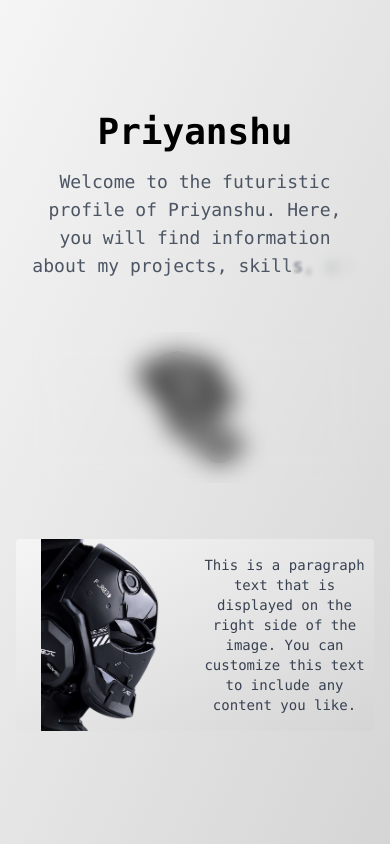
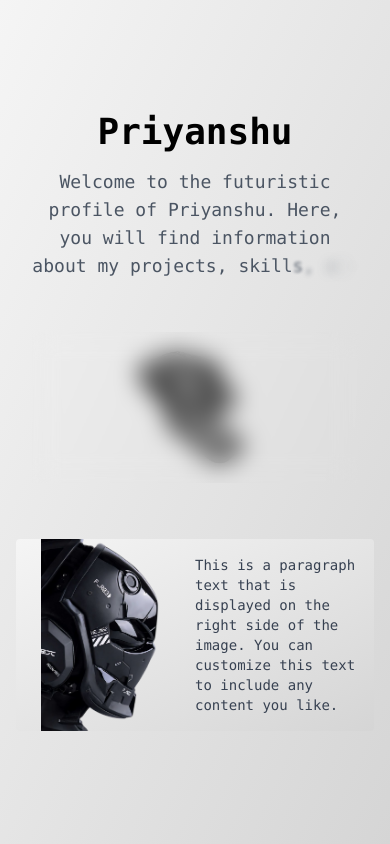
Before and after one commit to Priyansxu/Website, a Next.js app: page / in a window 390 px wide. Built offline with nearby package versions, Linux system fonts and the light colour scheme.

Commit message:
Update index.js

```diff
--- a/pages/index.js
+++ b/pages/index.js
@@ -63,7 +63,7 @@ export default function Page() {
             />
           </div>
         </section>
-        <section className="mt-6 mx-4 md:mx-10">
+        <section className="mt-6 mb-6 mx-4 md:mx-10">
 <div className="rounded bg-gradient-to-br from-[#f5f5f5] to-[#d5d5d5] flex items-center justify-center">
             <div className="relative w-1/2 h-48 md:h-full">
               <Image
@@ -71,11 +71,10 @@ export default function Page() {
                 alt="Helmet"
                 layout="fill"
                 objectFit="contain"
-                className="rounded"
               />
             </div>
             <div className="w-1/2 flex items-center justify-center">
-              <p className="text-sm text-gray-700 text-center md:text-left">
+              <p className="text-sm text-gray-700 text-left md:text-left">
                 This is a paragraph text that is displayed on the right side of the image. You can customize this text to include any content you like.
               </p>
             </div>
```
